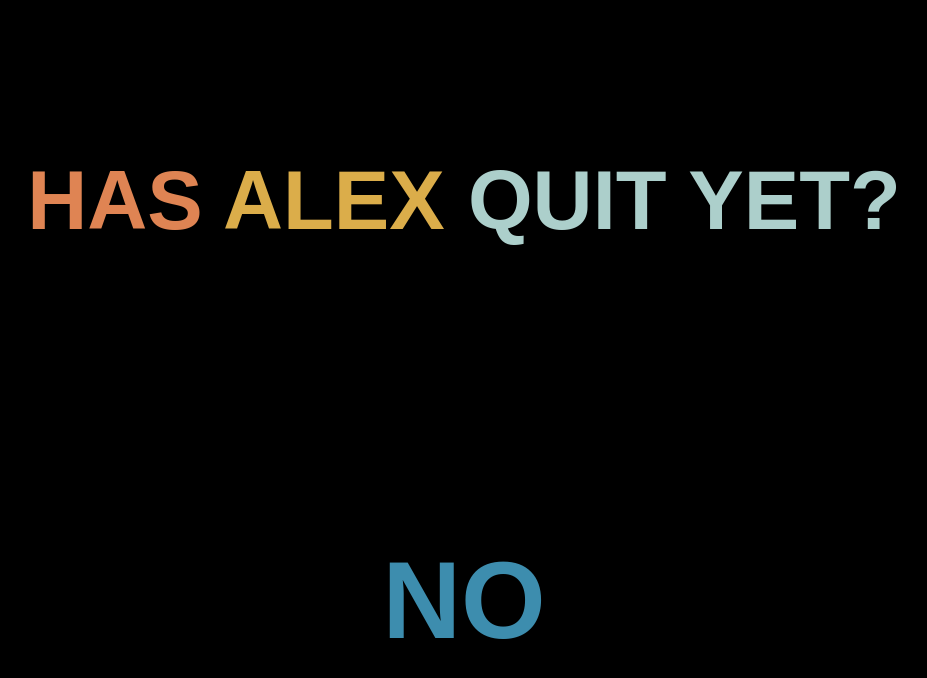
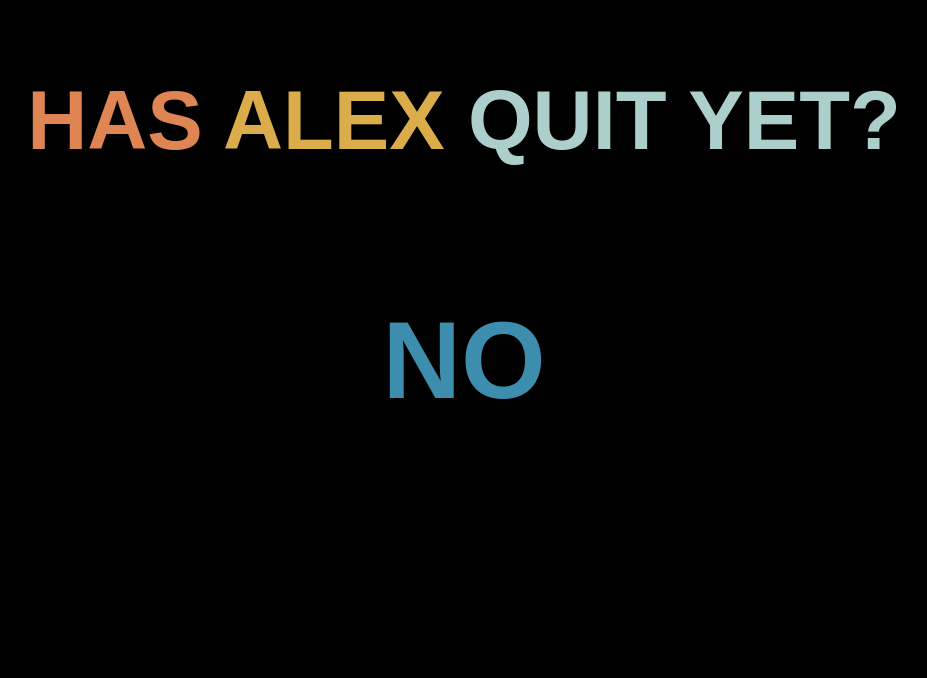
Before and after one commit to blitz/hasalexquityet.cloud, a plain HTML site: page index.html in a window 1280 px wide. Shown: the whole page, without its empty margins (176-1103 px from the left). Drawn offline with Linux system fonts and the light colour scheme.

Commit message:
Fix height

```diff
--- a/index.html
+++ b/index.html
@@ -49,7 +49,7 @@ body {background-color: black;}
   display: grid;
   place-items: center;
   text-align: center;
-  height: 100vh
+  height: 60vh;
 }
 
 .title {
```
